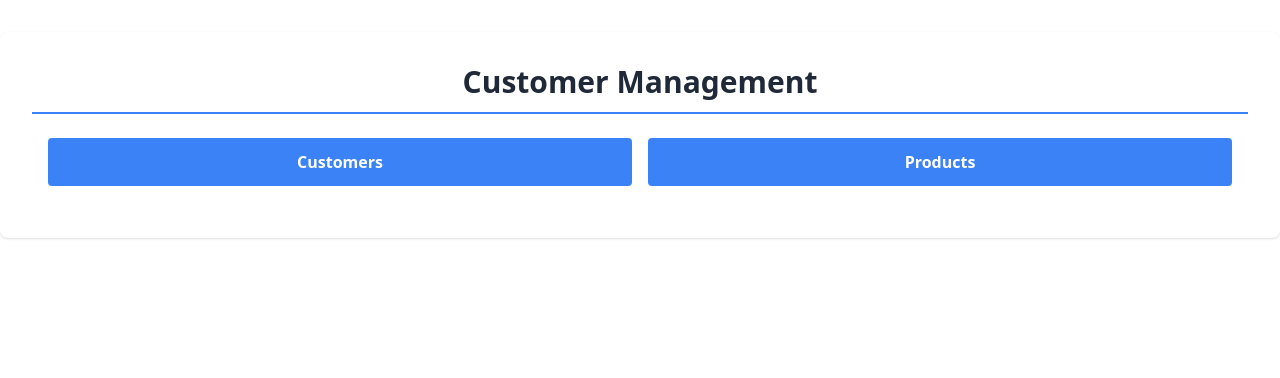
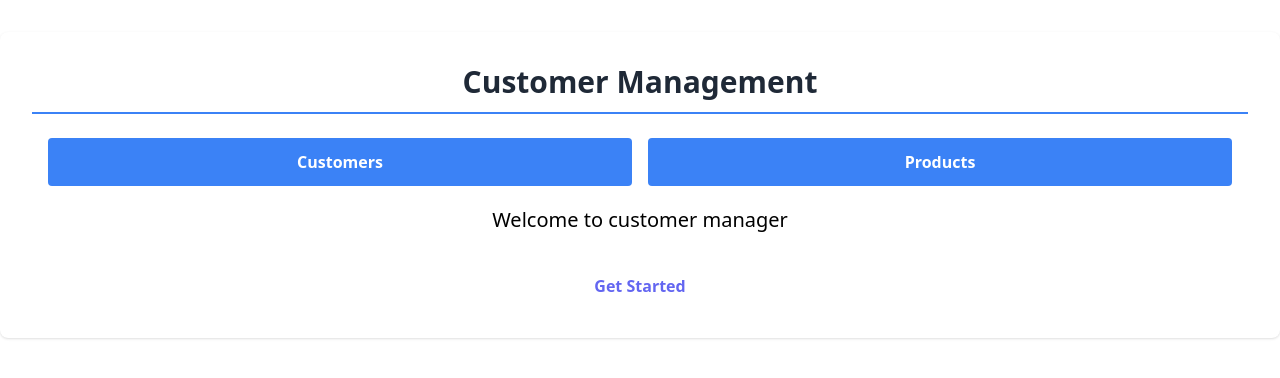
Before and after one commit to ArtiomIagolnic/order-manager, a Vue app: page / in a window 1280 px wide. Shown: the top 378 px of the page. Built offline with nearby package versions, Linux system fonts and the light colour scheme.

Commit message:
start page , 404 page

```diff
--- /dev/null
+++ b/src/components/E404.vue
@@ -0,0 +1,16 @@
+<template>
+  <div class="mt-10 text-center">
+    <h1 class="text-6xl font-bold  mb-4">404</h1>
+    <p class="text-2xl font-medium  mb-8">Oops! Page not found</p>
+    <a
+      href="/"
+      class="inline-block bg-white text-blue-500 hover:bg-blue-600 hover:text-white  font-bold py-2 px-4 rounded"
+    >
+      Go back to Home
+    </a>
+  </div>
+</template>
+
+<script>
+export default {};
+</script>
--- /dev/null
+++ b/src/components/Home.vue
@@ -0,0 +1,15 @@
+<template>
+  <div>
+    <div class="container mx-auto text-center">
+      <p class="text-lg md:text-xl">
+        Welcome to customer manager
+      </p>
+      <router-link :to="{name:'customers'}">
+    <button  class="mt-8 bg-white text-indigo-500 py-2 px-6 rounded-lg inline-block font-semibold hover:bg-indigo-600 hover:text-white">Get Started</button>
+    </router-link>
+    </div>
+  </div>
+</template>
+<script>
+export default {};
+</script>
--- a/src/router.js
+++ b/src/router.js
@@ -2,8 +2,15 @@ import { createRouter, createWebHistory } from 'vue-router'
 
 import AppCustomersList from '@/pages/customers/index.vue'
 import AppProductsList from '@/pages/products/index.vue'
+import AppE404 from '@/components/E404.vue'
+import AppHomeComponent from '@/components/Home.vue'
 
 const routes = [
+    {
+        name: 'home',
+        path: '/',
+        component: AppHomeComponent
+    },
     {
         name: 'customers',
         path: '/customers',
@@ -13,6 +20,10 @@ const routes = [
         name: 'products',
         path: '/products',
         component: AppProductsList
+    },
+    {
+        path: '/:any(.*)',
+        component: AppE404
     }
 ]
 
```
Also changed, not shown: 1 other file (tests, documents, lock files or other folders).
